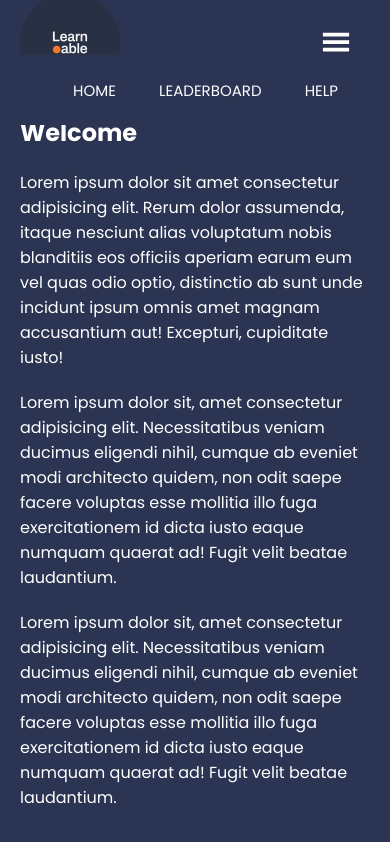
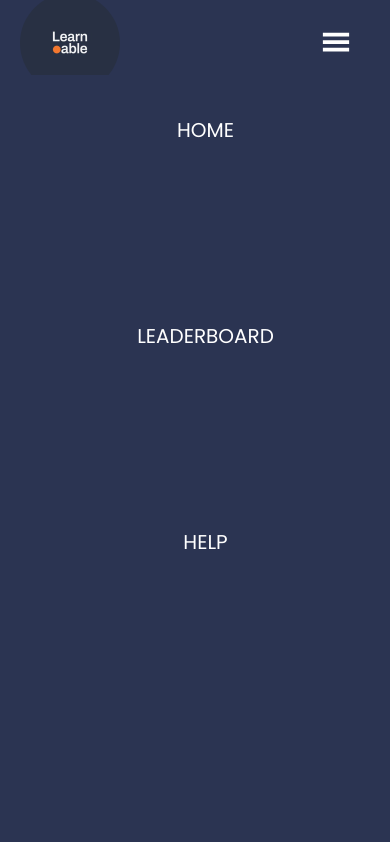
Before and after one commit to Nky237/LeaderBoard, a React (Vite) app: page / in a window 390 px wide. Both pictures are taken after a click on the icon 336 px from the left and 42 px from the top of the page. Shown: the top 842 px of the page. Built offline with nearby package versions, Linux system fonts and the light colour scheme.

Commit message:
new commit

```diff
--- a/src/index.css
+++ b/src/index.css
@@ -190,22 +190,23 @@ width: 100px;
   }
   .expanded ul{
     display: flex;
+    flex-direction: column;
     position: absolute;
-    height: 70px;
+    height: 100vh;
     top: 40px;
     left: -10px;
     background-color: var(--secondary);
-    margin-top: 15px;
+    margin-top: 35px;
     width: 90% !important;
     align-items: center;
-    justify-content: space-evenly;
+    gap: 6rem;
 
 
   }
   .expanded ul a{
-    font-size: 15px;
+    font-size: 20px;
     text-decoration: none;
-    padding: 30px 0;
+    padding: 40px 0;
   }
 
   .logo h1{
--- a/src/layouts/Rootlayout.jsx
+++ b/src/layouts/Rootlayout.jsx
@@ -19,9 +19,9 @@ const Rootlayout = () => {
           isOpen ? "expanded" : "Navy"
         }>
               <ul>
-                <NavLink to='/'>HOME</NavLink>
-                <NavLink to='leader'>LEADERBOARD</NavLink>
-                <NavLink to='help'>HELP</NavLink>
+                <NavLink onClick={toggleMenu} to='/'>HOME</NavLink>
+                <NavLink onClick={toggleMenu} to='leader'>LEADERBOARD</NavLink>
+                <NavLink onClick={toggleMenu} to='help'>HELP</NavLink>
               </ul>
             </nav>
             <div className="ham">
```
